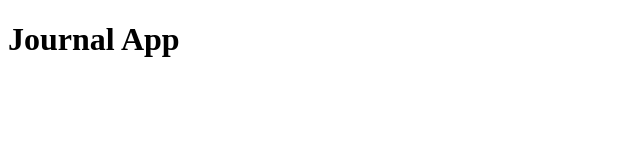
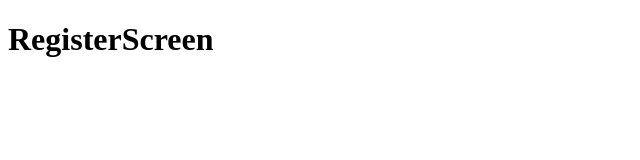
Before and after one commit to leotangram/reactFH-07-journal, a React (Create React App) app: page /auth/register in a window 1280 px wide. Shown: the top 160 px of the page, without its empty margins (0-640 px from the left). Built offline with nearby package versions, Linux system fonts and the light colour scheme.

Commit message:
Implementando rutas principales y rutas hijas

```diff
--- a/package.json
+++ b/package.json
@@ -9,6 +9,7 @@
     "node-sass": "^4.14.1",
     "react": "^16.13.1",
     "react-dom": "^16.13.1",
+    "react-router-dom": "^5.2.0",
     "react-scripts": "3.4.3"
   },
   "scripts": {
--- a/src/App.js
+++ b/src/App.js
@@ -1,11 +1,8 @@
 import React from 'react'
+import AppRouter from './routers/AppRouter'
 
 const App = () => {
-  return (
-    <div>
-      <h1>Journal App</h1>
-    </div>
-  )
+  return <AppRouter />
 }
 
 export default App
--- /dev/null
+++ b/src/components/auth/LoginScreen.js
@@ -0,0 +1,14 @@
+import React from 'react'
+import PropTypes from 'prop-types'
+
+const LoginScreen = props => {
+  return (
+    <div>
+      <h1>LoginScreen</h1>
+    </div>
+  )
+}
+
+LoginScreen.propTypes = {}
+
+export default LoginScreen
--- /dev/null
+++ b/src/components/auth/RegisterScreen.js
@@ -0,0 +1,14 @@
+import React from 'react'
+import PropTypes from 'prop-types'
+
+const RegisterScreen = props => {
+  return (
+    <div>
+      <h1>RegisterScreen</h1>
+    </div>
+  )
+}
+
+RegisterScreen.propTypes = {}
+
+export default RegisterScreen
--- /dev/null
+++ b/src/components/journal/JournalScreen.js
@@ -0,0 +1,14 @@
+import React from 'react'
+import PropTypes from 'prop-types'
+
+const JournalScreen = props => {
+  return (
+    <div>
+      <h1>JournalScreen</h1>
+    </div>
+  )
+}
+
+JournalScreen.propTypes = {}
+
+export default JournalScreen
--- /dev/null
+++ b/src/routers/AppRouter.js
@@ -0,0 +1,25 @@
+import React from 'react'
+import {
+  BrowserRouter as Router,
+  Switch,
+  Route,
+  Redirect
+} from 'react-router-dom'
+import AuthRouter from './AuthRouter'
+import JournalScreen from '../components/journal/JournalScreen'
+
+const AppRouter = () => {
+  return (
+    <Router>
+      <div>
+        <Switch>
+          <Route path="/auth" component={AuthRouter} />
+          <Route exact path="/" component={JournalScreen} />
+          <Redirect to="/auth/login" />
+        </Switch>
+      </div>
+    </Router>
+  )
+}
+
+export default AppRouter
--- /dev/null
+++ b/src/routers/AuthRouter.js
@@ -0,0 +1,18 @@
+import React from 'react'
+import { Switch, Route, Redirect } from 'react-router-dom'
+import LoginScreen from '../components/auth/LoginScreen'
+import RegisterScreen from '../components/auth/RegisterScreen'
+
+const AuthRouter = () => {
+  return (
+    <div>
+      <Switch>
+        <Route exact path="/auth/login" component={LoginScreen} />
+        <Route exact path="/auth/register" component={RegisterScreen} />
+        <Redirect to="/auth/login" />
+      </Switch>
+    </div>
+  )
+}
+
+export default AuthRouter
```
Also changed, not shown: 1 other file (tests, documents, lock files or other folders).
